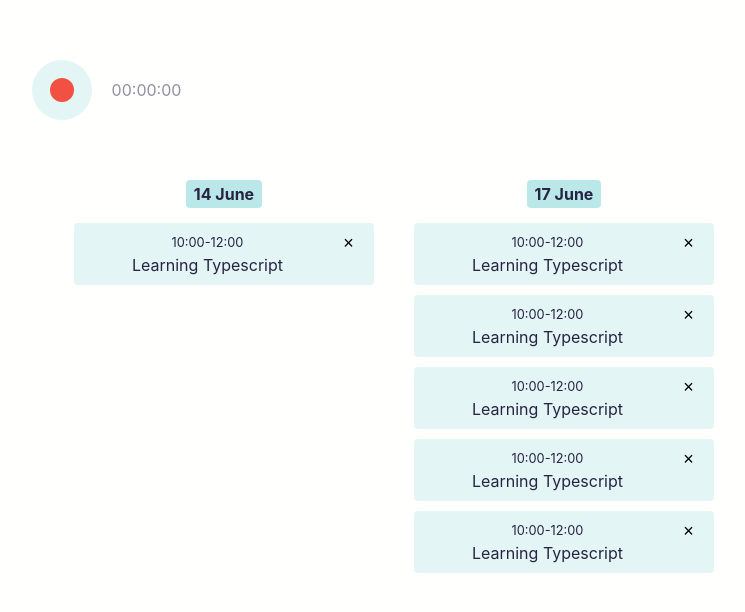
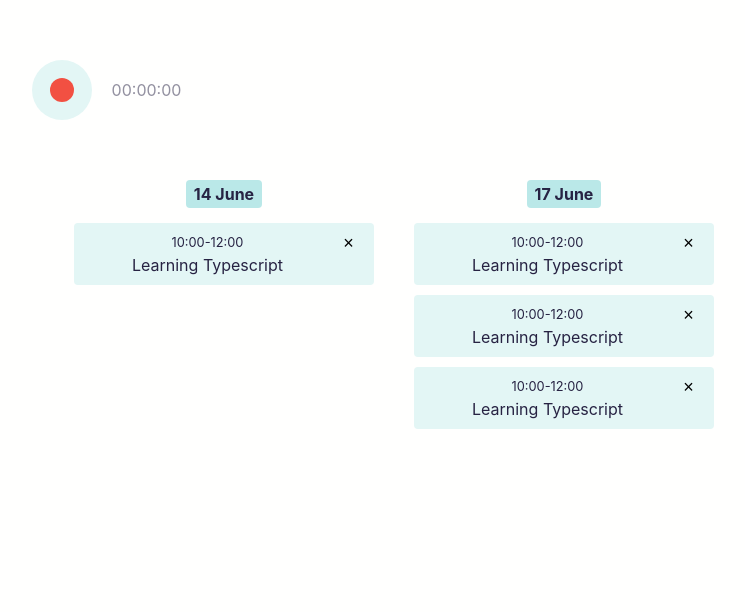
Before and after one commit to omgpiu/reactreduxts, a React (Create React App) app: page / in a window 1280 px wide. Shown: the top 612 px of the page, without its empty margins (531-1276 px from the left). Built offline with nearby package versions, Linux system fonts and the light colour scheme; data requests are answered from the project's data file.

Commit message:
fix: delete event

```diff
--- a/json-server/data.json
+++ b/json-server/data.json
@@ -23,18 +23,6 @@
       "dateStart": "2021-06-17T19:37:46.916Z",
       "dateEnd": "2021-06-17T19:37:48.410Z",
       "id": 6
-    },
-    {
-      "title": "No name",
-      "dateStart": "2021-06-17T19:37:49.900Z",
-      "dateEnd": "2021-06-17T19:37:51.315Z",
-      "id": 7
-    },
-    {
-      "title": "No name",
-      "dateStart": "2021-06-17T19:41:15.529Z",
-      "dateEnd": "2021-06-17T19:41:17.752Z",
-      "id": 8
     }
   ]
 }
--- a/src/components/Calendar/Calendar.tsx
+++ b/src/components/Calendar/Calendar.tsx
@@ -1,9 +1,8 @@
 import CalendarCSS from './Calendar.module.css'
-import { connect, ConnectedProps, useDispatch, useSelector } from 'react-redux';
-import { loadUserEvents, selectEvents, selectUserEventsState, UserEvent } from '../../state/user-events';
+import { useDispatch, useSelector } from 'react-redux';
+import { deleteUserEvent, loadUserEvents, selectEvents, UserEvent } from '../../state/user-events';
 import React, { useEffect } from 'react';
 import { addZero } from '../utils/utilFunctions';
-import { RootState } from '../../state/store';
 
 // const mapState = (state: RootState) => ({
 //     events: selectUserEventsState(state)
@@ -19,7 +18,7 @@ const createDateKey = (date: Date) => {
     const year = date.getUTCFullYear();
     const month = date.getUTCMonth() + 1;
     const day = date.getUTCDate();
-    return `${year}-${addZero(month)}-${addZero(day)}`
+    return `${ year }-${ addZero(month) }-${ addZero(day) }`
 
 }
 const groupEventsByDay = (events: UserEvent[]) => {
@@ -57,29 +56,30 @@ const Calendar = () => {
         )
     }
     return groupedEvents && sortedGroupKeys ? (
-        <div className={CalendarCSS.calendar}>{sortedGroupKeys.map(dayKey => {
+        <div className={ CalendarCSS.calendar }>{ sortedGroupKeys.map(dayKey => {
             const events = groupedEvents ? groupedEvents[dayKey] : [];
             const groupDate = new Date(dayKey)
             const day = groupDate.getDate()
-            const month = groupDate.toLocaleDateString(undefined, {month: 'long'})
+            const month = groupDate.toLocaleDateString(undefined, { month: 'long' })
 
-            return <div className={CalendarCSS.calendar_day}>
-                <div className={CalendarCSS.calendar_day_label}>
-                    <span>{day} {month}</span>
+            return <div key={ dayKey } className={ CalendarCSS.calendar_day }>
+                <div className={ CalendarCSS.calendar_day_label }>
+                    <span>{ day } { month }</span>
                 </div>
-                {events.map(event => {
+                { events.map(event => {
                     return (
-                        <div key={event.id} className={CalendarCSS.calendar_event}>
-                            <div className={CalendarCSS.calendar_event_info}>
-                                <div className={CalendarCSS.calendar_event_time}>10:00-12:00</div>
-                                <div className={CalendarCSS.calendar_event_title}>Learning Typescript</div>
+                        <div key={ event.id } className={ CalendarCSS.calendar_event }>
+                            <div className={ CalendarCSS.calendar_event_info }>
+                                <div className={ CalendarCSS.calendar_event_time }>10:00-12:00</div>
+                                <div className={ CalendarCSS.calendar_event_title }>Learning Typescript</div>
                             </div>
-                            <button className={CalendarCSS.calendar_event_delete_button}>&times;</button>
+                            <button className={ CalendarCSS.calendar_event_delete_button }
+                                    onClick={ () => dispatch(deleteUserEvent(event.id)) }>&times;</button>
                         </div>
                     )
-                })}
+                }) }
             </div>
-        })}</div>
+        }) }</div>
 
 
     ) : <p>Loading</p>
--- a/src/state/user-events-const.ts
+++ b/src/state/user-events-const.ts
@@ -4,3 +4,6 @@ export const CREATE_FAILURE = 'userEvents/create_failure'
 export const LOAD_REQUEST = 'userEvents/load_request'
 export const LOAD_SUCCESS = 'userEvents/load_success'
 export const LOAD_FAILURE = 'userEvents/load_failure'
+export const DELETE_SUCCESS = 'userEvents/delete_success'
+export const DELETE_FAILURE = 'userEvents/delete_failure'
+export const DELETE_REQUEST = 'userEvents/delete_request'
--- a/src/state/user-events.ts
+++ b/src/state/user-events.ts
@@ -7,6 +7,9 @@ import {
     CREATE_FAILURE,
     CREATE_REQUEST,
     CREATE_SUCCESS,
+    DELETE_FAILURE,
+    DELETE_REQUEST,
+    DELETE_SUCCESS,
     LOAD_FAILURE,
     LOAD_REQUEST,
     LOAD_SUCCESS
@@ -17,7 +20,7 @@ const initialState: UserEventsState = {
     allIds: []
 }
 
-const userEventsReducer = (state: UserEventsState = initialState, action: LoadSuccessAction | CreateSuccessAction) => {
+const userEventsReducer = (state: UserEventsState = initialState, action: LoadSuccessAction | CreateSuccessAction | DeleteSuccessAction) => {
     switch (action.type) {
         case LOAD_SUCCESS :
             const { events } = action.payload
@@ -36,12 +39,47 @@ const userEventsReducer = (state: UserEventsState = initialState, action: LoadSu
                 byIds: { ...state.byIds, [event.id]: event }
             }
         }
+        case DELETE_SUCCESS : {
+            const { id } = action.payload
+
+            const newState = {
+                ...state,
+                byIds: { ...state.byIds },
+                allIds: state.allIds.filter(storedId => storedId !== id)
+            }
+            delete newState.byIds[id]
+            return newState
+        }
         default:
             return state
     }
 }
 export default userEventsReducer
+export const deleteUserEvent = (id: UserEvent['id']): ThunkAction<Promise<void>, RootState, undefined, DeleteRequestAction | DeleteFailureAction | DeleteSuccessAction> =>
+    async (dispatch) => {
+        dispatch({
+            type: DELETE_REQUEST
+        })
+        try {
+            const response = await fetch(`http://localhost:3001/events/${ id }`, {
+                method: 'DELETE',
+                headers: {
+                    'Content-Type': 'application/json'
+                },
+            })
+            if (response.ok) {
+                dispatch({
+                    type: DELETE_SUCCESS,
+                    payload: { id }
+                })
+            }
+        } catch (e) {
+            dispatch({ type: DELETE_FAILURE, error: e.message })
 
+        }
+
+
+    }
 
 export const createUserEvent = (): ThunkAction<Promise<void>, RootState, undefined, CreateRequestAction | CreateSuccessAction | CreateFailureAction> =>
     async (dispatch, getState) => {
@@ -87,6 +125,7 @@ export const loadUserEvents = (): ThunkAction<void, RootState, undefined, LoadRe
 
 
 }
+
 export const selectUserEventsState = (state: RootState) => state.userEventsReducer
 export const selectEvents = (state: RootState) => {
     const selectedState = selectUserEventsState(state)
@@ -110,9 +149,6 @@ interface UserEventsState {
 interface LoadRequestAction extends Action<typeof LOAD_REQUEST> {
 }
 
-interface LoadRequestAction extends Action<typeof LOAD_REQUEST> {
-}
-
 interface LoadSuccessAction extends Action<typeof LOAD_SUCCESS> {
     payload: {
         events: UserEvent[]
@@ -123,6 +159,8 @@ interface LoadFailureAction extends Action<typeof LOAD_FAILURE> {
     error: string
 }
 
+interface CreateRequestAction extends Action<typeof CREATE_REQUEST> {
+}
 
 interface CreateFailureAction extends Action<typeof CREATE_FAILURE> {
     error: string
@@ -134,5 +172,15 @@ interface CreateSuccessAction extends Action<typeof CREATE_SUCCESS> {
     }
 }
 
-interface CreateRequestAction extends Action<typeof CREATE_REQUEST> {
+interface DeleteRequestAction extends Action<typeof DELETE_REQUEST> {
 }
+
+interface DeleteFailureAction extends Action<typeof DELETE_FAILURE> {
+    error: string
+}
+
+interface DeleteSuccessAction extends Action<typeof DELETE_SUCCESS> {
+    payload: {
+        id: UserEvent['id']
+    }
+}
```
